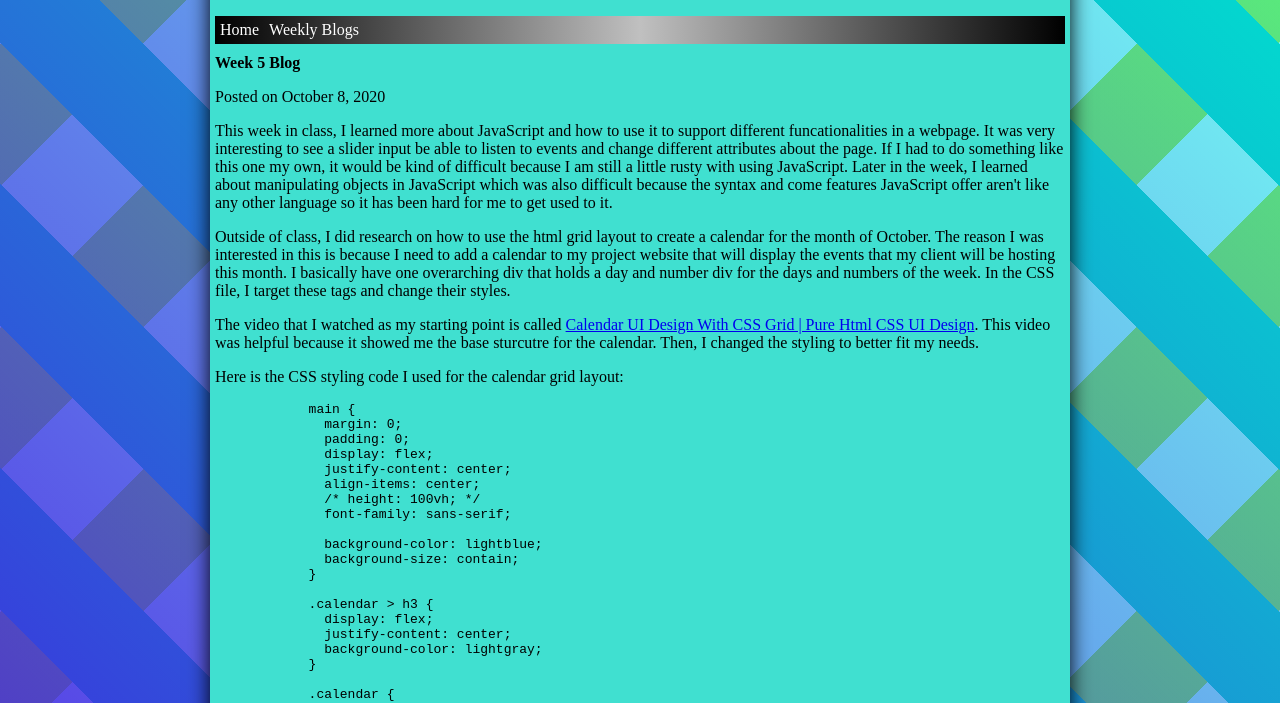
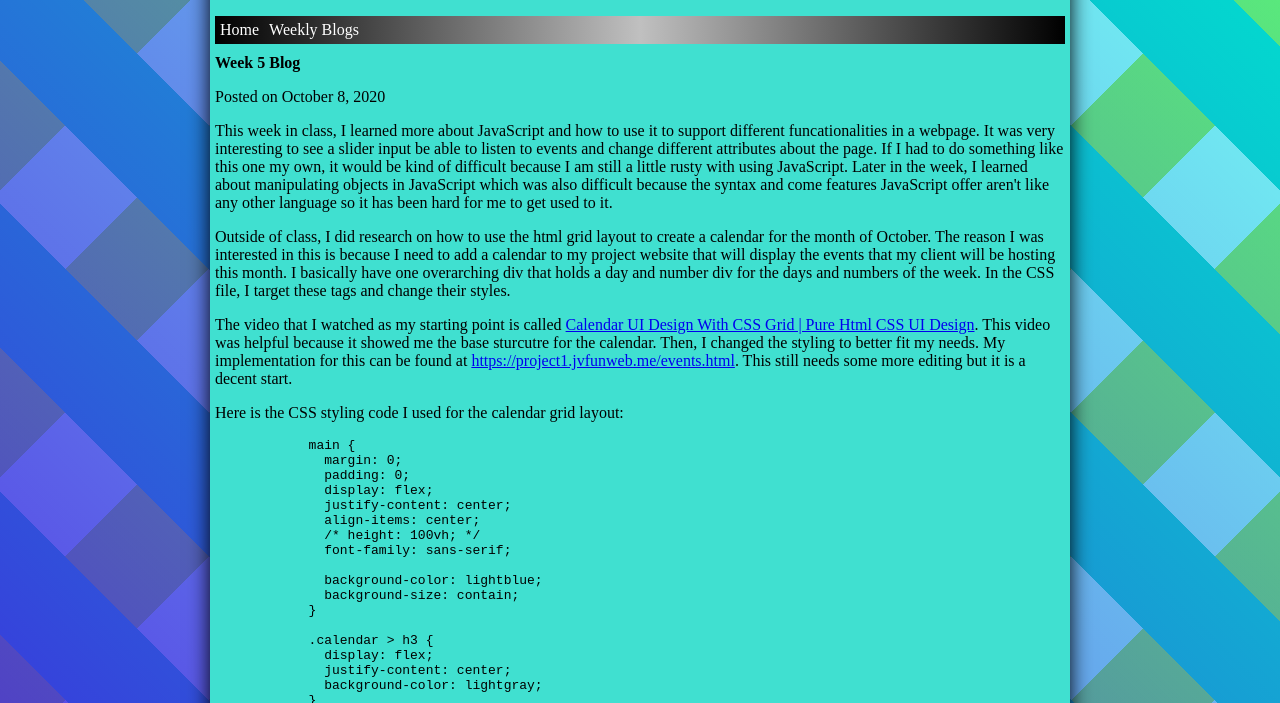
Before and after one commit to vanlanjr/cs347blog, a website: page week5.html in a window 1280 px wide. Shown: the part 97-800 px from the top of the page. Drawn offline with Linux system fonts and the light colour scheme.

Commit message:
Updated week 5

```diff
--- a/week5.html
+++ b/week5.html
@@ -47,7 +47,9 @@
         </p><p>
           The video that I watched as my starting point is called <a href="https://www.youtube.com/watch?v=YL3ufzQ0QC4" target="_blank">Calendar
           UI Design With CSS Grid | Pure Html CSS UI Design</a>. This video was helpful because it showed me the base
-          sturcutre for the calendar. Then, I changed the styling to better fit my needs.
+          sturcutre for the calendar. Then, I changed the styling to better fit my needs. My implementation for this
+          can be found at <a href="https://project1.jvfunweb.me/events.html" target="_blank">https://project1.jvfunweb.me/events.html</a>.
+          This still needs some more editing but it is a decent start.
         </p><p>
           Here is the CSS styling code I used for the calendar grid layout:
         </p>
```
